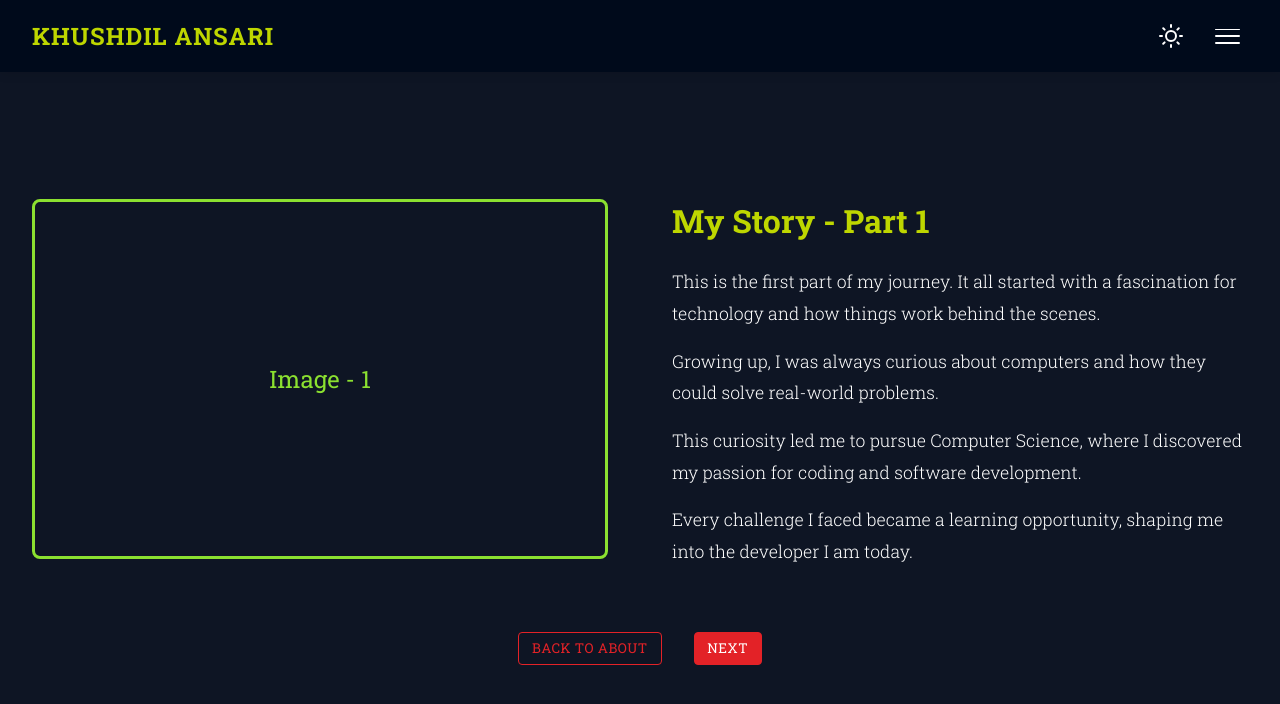
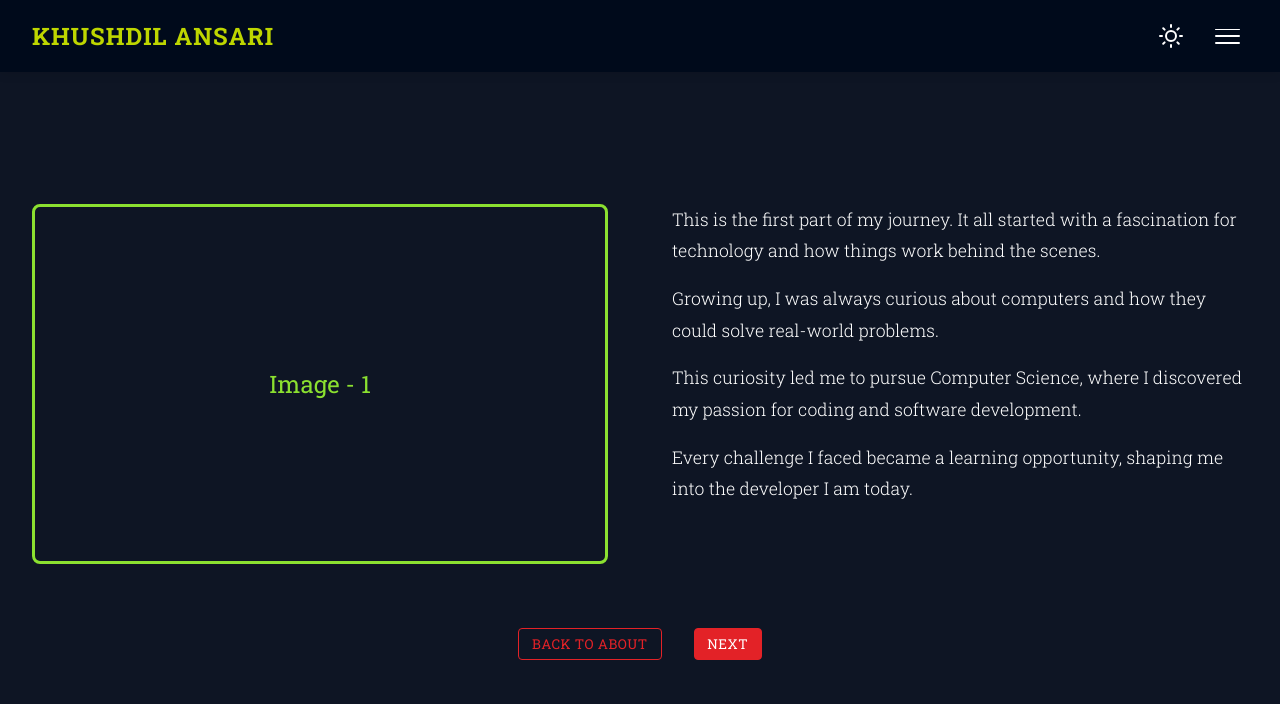
Before and after one commit to Khushdil380/khushdil-ansari-portfolio, a React (Create React App) app in the folder client/: page /about in a window 1280 px wide. Both pictures are taken after a click on the button "KNOW MORE". Shown: the top 704 px of the page. Built offline with nearby package versions, Linux system fonts and the light colour scheme.

Commit message:
About me story part fixed

```diff
--- a/client/src/components/About/StoryCard.js
+++ b/client/src/components/About/StoryCard.js
@@ -19,9 +19,6 @@ const StoryCard = ({ story, theme }) => {
 
       {/* Content Section */}
       <div className="story-content-section">
-        <h2 className="story-title" style={{ color: theme.heading }}>
-          {story.title}
-        </h2>
         <div className="story-text" style={{ color: theme.content }}>
           {story.content.map((paragraph, index) => (
             <p key={index}>{paragraph}</p>
```
